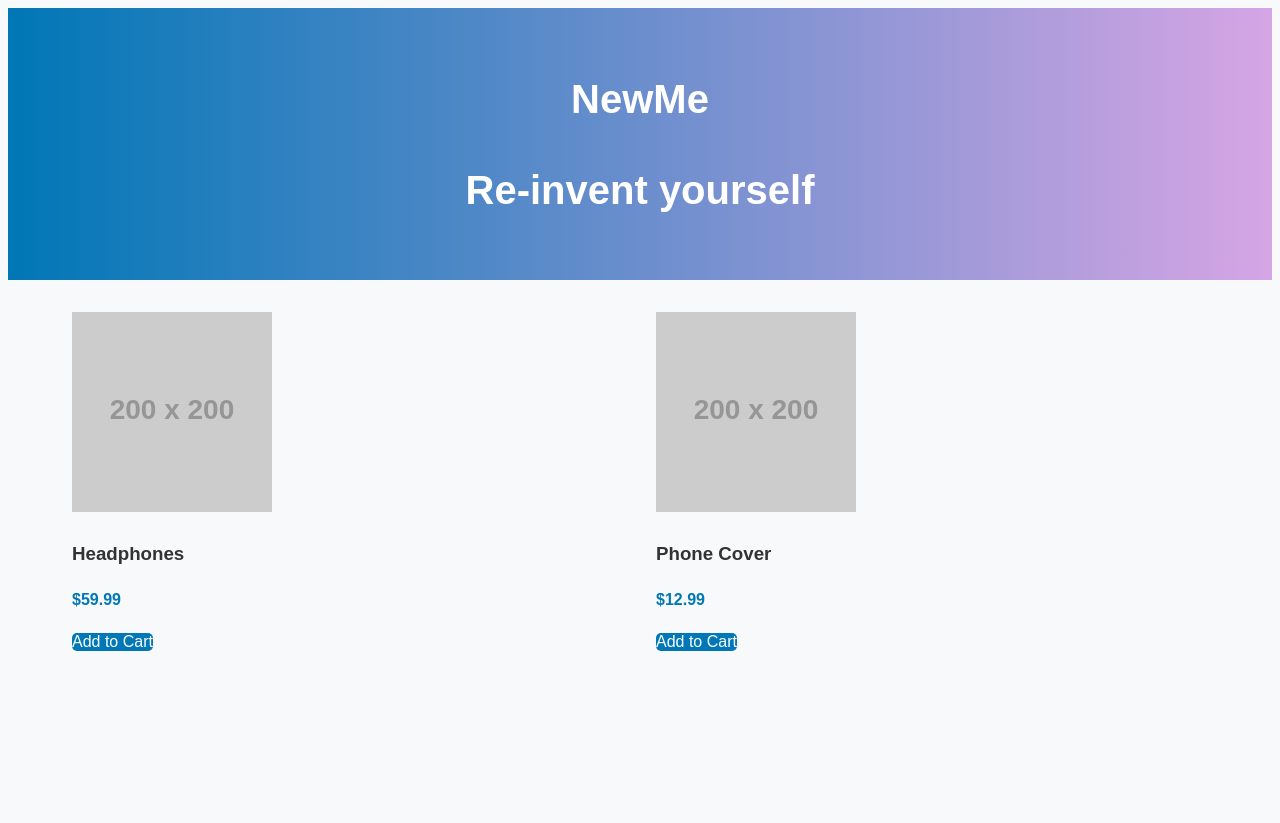
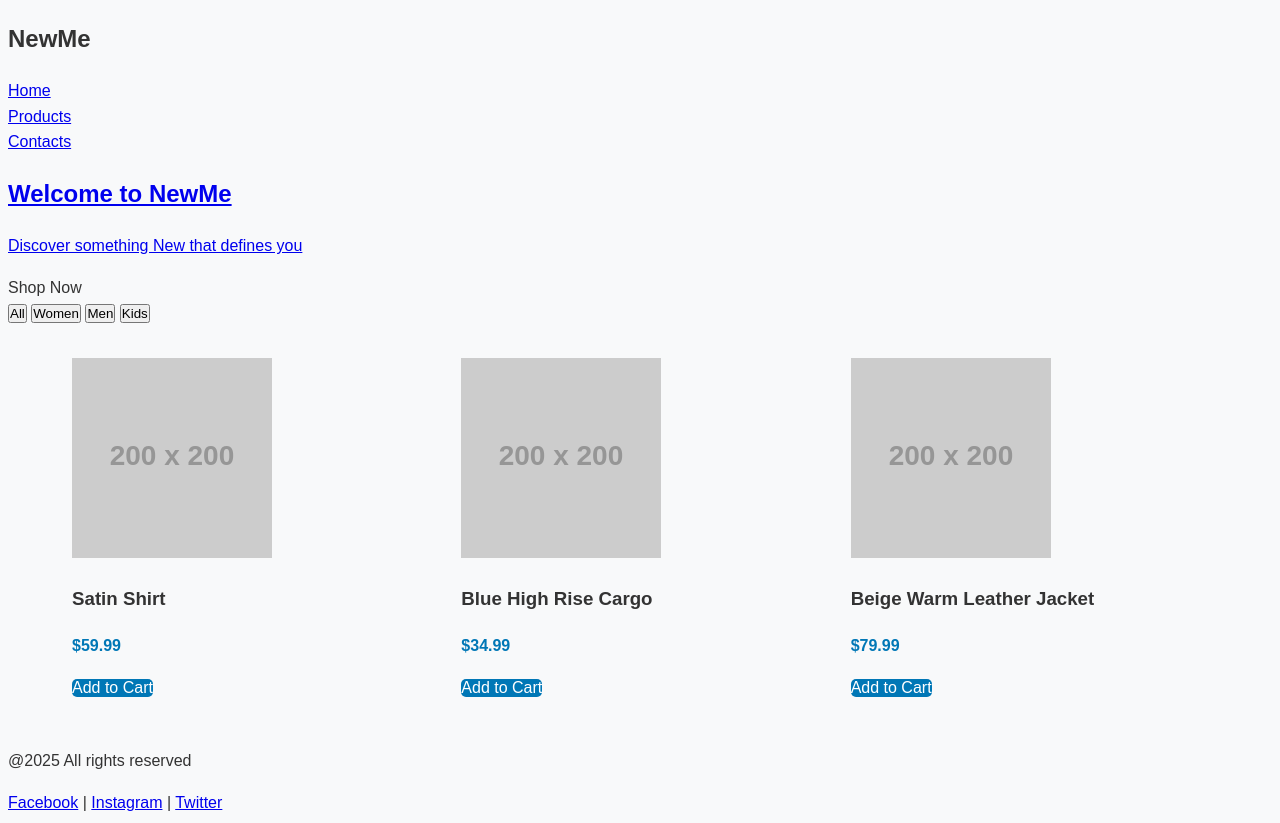
Before and after one commit to Apurva0508/E-commerce-Grid, a plain HTML site: page index.html in a window 1280 px wide. Before the commit the page ends 800 px from the top, so only its background shows below. Drawn offline with Linux system fonts and the light colour scheme; placeholder pictures from the web are drawn by us.

Commit message:
Update index.html

```diff
--- a/index.html
+++ b/index.html
@@ -1,31 +1,64 @@
 <!DOCTYPE html>
 <html lang="en">
+
 <head>
     <meta charset="UTF-8">
-        <meta name=""viewport" content="width=device-width , initial-scale=1.0">
+    <meta name="" viewport" content="width=device-width , initial-scale=1.0">
     <title>E-Commerce Grid</title>
     <link rel="stylesheet" href="style.css">
 </head>
+
 <body>
-        <header>
-            <h1>NewMe</h1>
-            <h1>Re-invent yourself</h1>
-        </header>
+
+    <nav class="navbar">
+        <h1 class="logo">NewMe</h1>
+        <ul>
+            <li><a href="#">Home</li>
+            <li><a href="#products">Products</li>
+            <li><a href="#">Contacts</li>
+        </ul>
+    </nav>
+
+    <section class="hero">
+        <h2>Welcome to NewMe</h2>
+        <p>Discover something New that defines you</p>
+        <a href-"#products" class="btn">Shop Now</a>
+    </section>
+    <div class="categories">
+        <button>All</button>
+        <button>Women</button>
+        <button>Men</button>
+        <button>Kids</button>
+    </div>
 
     <section class="product-grid">
         <div class="product-page">
             <img src="https://via.placeholder.com/200" alt="Product 1">
-                <h3>Headphones</h3>
+            <h3>Satin Shirt</h3>
             <p>$59.99</p>
             <button>Add to Cart</button>
         </div>
         <div class="product-page">
             <img src="https://via.placeholder.com/200" alt="Product 1">
-                <h3>Phone Cover</h3>
-                <p>$12.99</p>
+            <h3>Blue High Rise Cargo</h3>
+            <p>$34.99</p>
+            <button>Add to Cart</button>
+        </div>
+        <div class="product-page">
+            <img src="https://via.placeholder.com/200" alt="Product 1">
+            <h3>Beige Warm Leather Jacket</h3>
+            <p>$79.99</p>
             <button>Add to Cart</button>
         </div>
         </div>
     </section>
+
+    <footer>
+        <p>@2025 All rights reserved</p>
+        <div class="socials">
+            <a href="#">Facebook</a> | <a href="#"> Instagram</a> | <a href="#">Twitter</a>
+        </div>
+    </footer>
 </body>
+
 </html>
```
Lines whose indentation alone changed are shown as unchanged.
